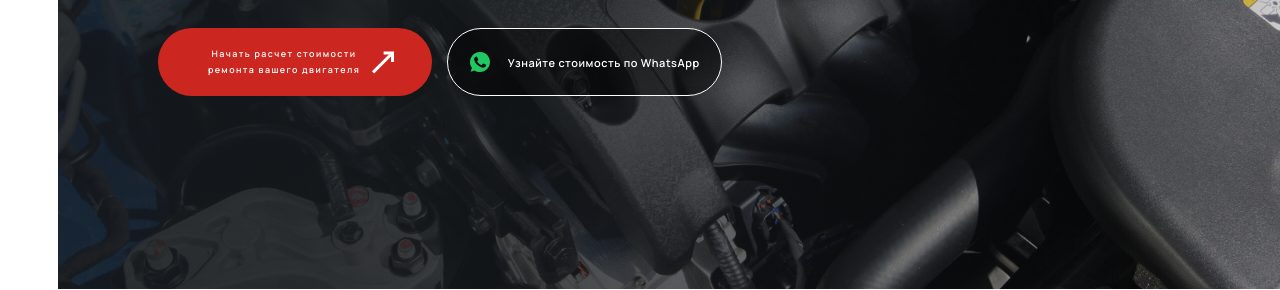
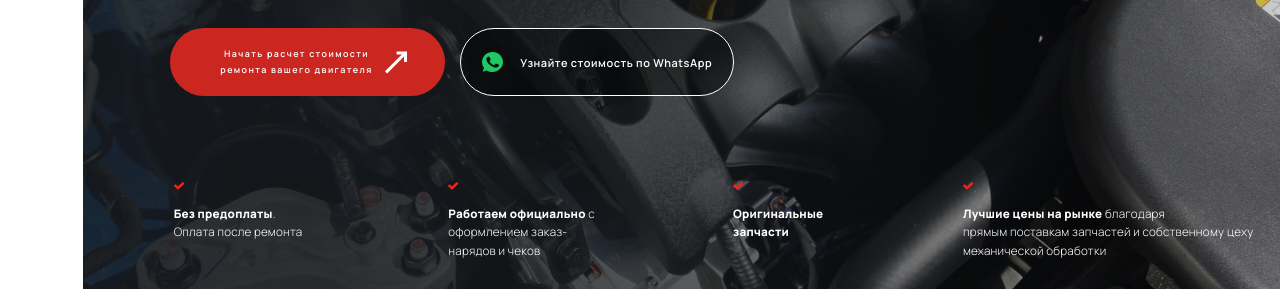
Before and after one commit to iandyone/Engine-Lab, a plain HTML site: page index.html in a window 1280 px wide. Shown: the part 454-744 px from the top of the page. Drawn offline with Linux system fonts and the light colour scheme.

Commit message:
services

```diff
--- a/scss/style.scss
+++ b/scss/style.scss
@@ -530,23 +530,64 @@
         & > img {
             width: getVW(30);
             height: calc(30 / $VWDesctop * 100vw);
-            letter-spacing: .8em;
+            letter-spacing: 0.8em;
         }
     }
 }
 
 // === SERVICES == //
 .services {
+    margin-top: getVW(-158);
     &__content {
-        width: getVW(1780);
+        width: getVW(1480);
         margin: 0 auto;
     }
 
     &__list {
+        display: flex;
     }
 
     &__service {
-    }
-    &__text {
+        flex: 1 1 auto;
+        padding: 0 getVW(95);
+        padding-bottom: getVW(30);
+        display: flex;
+        flex-direction: column;
+        align-self: flex-start;
+        justify-content: center;
+
+        img {
+            height: calc(15 / $VWDesctop * 100vw);
+            width: getVW(16);
+            margin-bottom: getVW(20);
+        }
+        p {
+            font-weight: 300;
+            font-size: getVW(17);
+            line-height: getVW(27);
+            letter-spacing: 0.02em;
+            color: $white;
+            // color: $black;
+
+            span {
+                font-weight: 800;
+            }
+        }
+
+        &:nth-child(1) {
+            padding-left: 0;
+            p {
+                width: getVW(210);
+            }
+        }
+        &:nth-child(2) > p {
+            width: getVW(225);
+        }
+        &:nth-child(3) > p {
+            width: getVW(145);
+        }
+        &:nth-child(4) > p {
+            width: getVW(450);
+        }
     }
 }
```
Also changed, not shown: css/style.css.
